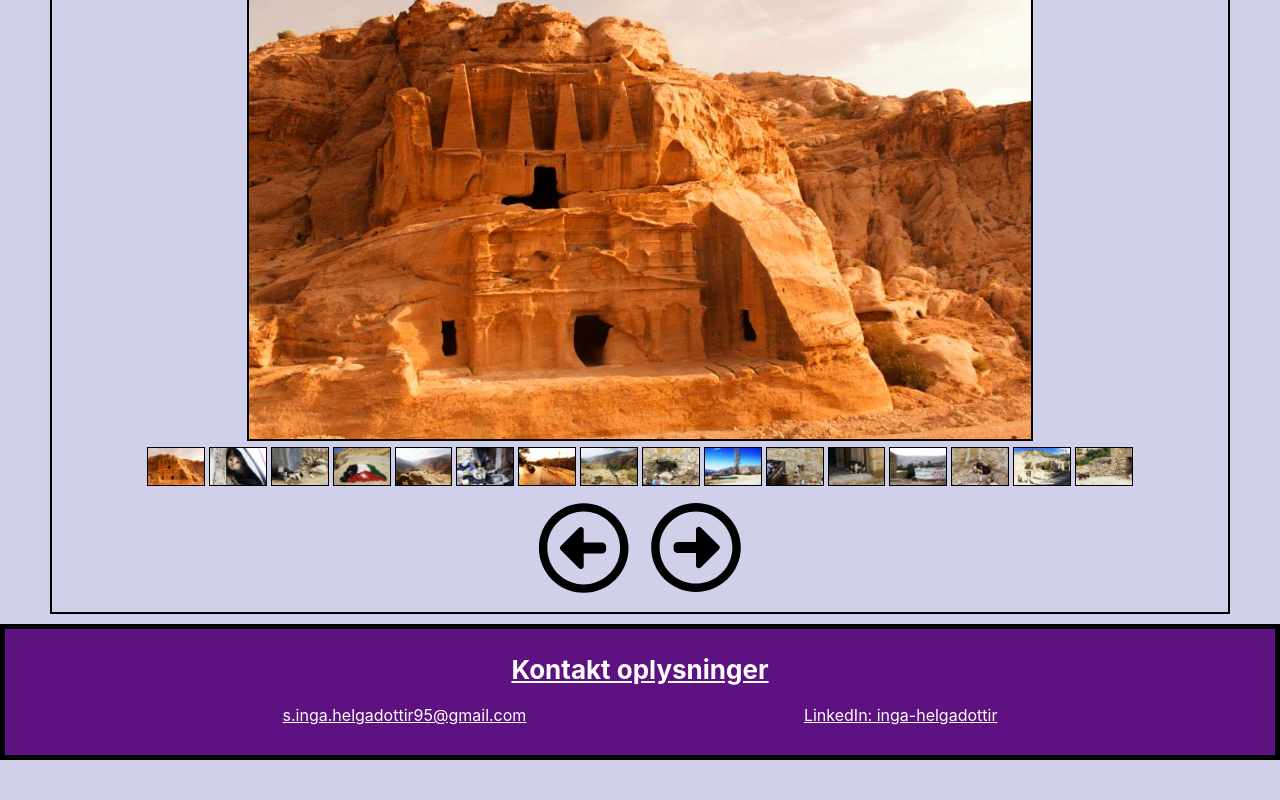
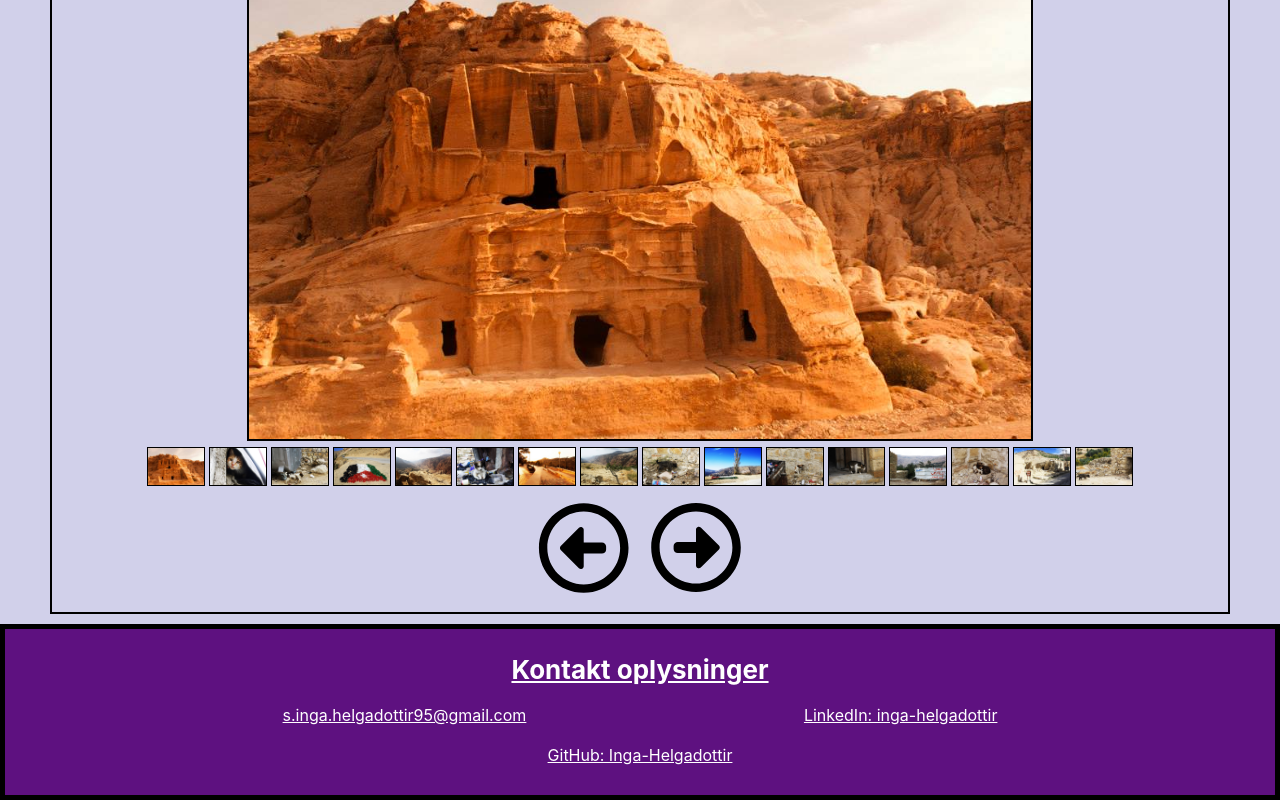
Before and after one commit to Inga-Helgadottir/CodeCV, a React (Create React App) app: page / in a window 1280 px wide. Shown: the part 1102-1902 px from the top of the page. Before the commit the page ends 1862 px from the top, so only its background shows below. Built offline with nearby package versions, Linux system fonts and the light colour scheme.

Commit message:
added a GitHub link to the footer

```diff
--- a/src/Components/PageParts/Footer.jsx
+++ b/src/Components/PageParts/Footer.jsx
@@ -20,6 +20,15 @@ const Footer = () => {
           LinkedIn: inga-helgadottir
         </a>
       </div>
+      <div className="footerDiv2">
+        <a
+          href="https://github.com/Inga-Helgadottir"
+          rel="noreferrer"
+          target="_blank"
+        >
+          GitHub: Inga-Helgadottir
+        </a>
+      </div>
     </footer>
   );
 };
--- a/src/Styles/Footer.css
+++ b/src/Styles/Footer.css
@@ -18,7 +18,11 @@ footer h3 {
   display: flex;
   flex-direction: row;
   justify-content: space-evenly;
+}
+
+.footerDiv2 {
   padding-bottom: 25px;
+  padding-top: 20px;
 }
 
 /* Responsive */
```
